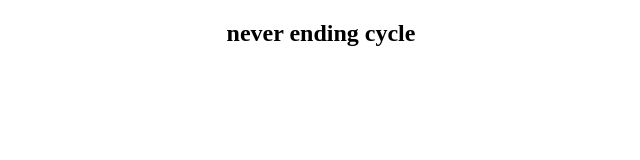
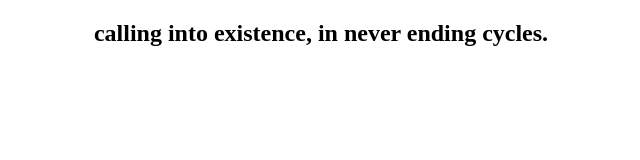
Before and after one commit to metamathink/metamathink.github.io, a plain HTML site: page index.html in a window 1280 px wide. Shown: the whole page, without its empty margins (319-959 px from the left). Drawn offline with Linux system fonts and the light colour scheme.

Commit message:
Update index.html

```diff
--- a/index.html
+++ b/index.html
@@ -8,7 +8,7 @@
   </head>
 
   <body>
-  <center><h2> never ending cycle </h2></center>
+  <center><h2> calling into existence, in never ending cycles. </h2></center>
   </body>
 
 </html>
```
